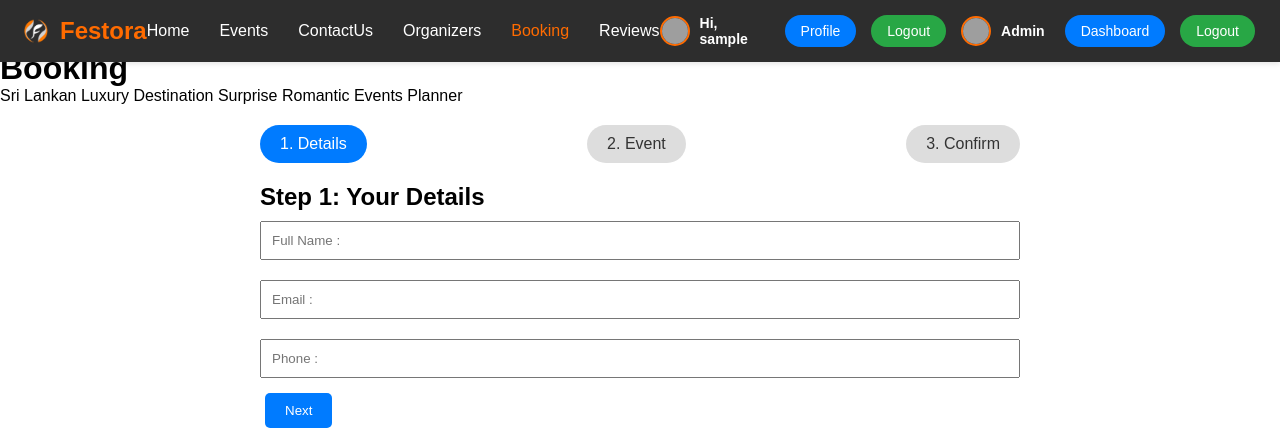
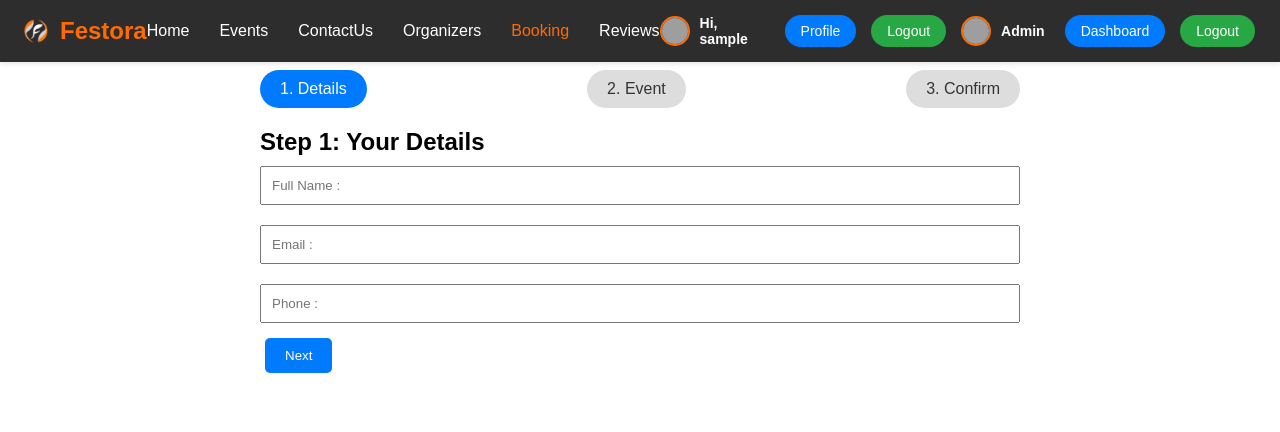
Before and after one commit to shanuka-saranga/Server-Side-Development-Project, a PHP site: page /Booking.php in a window 1280 px wide. Shown: the top 432 px of the page. Run offline with PHP 8.4, Linux system fonts and the light colour scheme; the visitor is signed in with stand-in values (Sample User, id 1); grey boxes are pictures that could not be loaded.

Commit message:
fix error

```diff
--- a/Public/Booking.php
+++ b/Public/Booking.php
@@ -44,12 +44,6 @@ if (isset($_POST['submit'])) {
 </head>
 
 <body>
-    <div class="pageheader">
-        <div class="pageheader-container">
-            <h1 id="headid">Booking</h1>
-            <p>Sri Lankan Luxury Destination Surprise Romantic Events Planner</p>
-        </div>
-    </div>
 
     <section>
         <div class="container">
--- a/admin/dashboard.php
+++ b/admin/dashboard.php
@@ -168,7 +168,7 @@ $view = $_GET['view'] ?? 'dashboard';
                 <a href="User_retrival.php" class="dash-btn btn-users">Manage Users</a>
                 <a href="manage_events.php" class="dash-btn btn-events">Manage Events</a>
                 <a href="manage_organizers.php" class="dash-btn btn-organizers">Manage Organizers</a>
-                <a href="../Public/admin_booking.php" class="dash-btn btn-bookings">View Bookings</a>
+                <a href="booking_retrival.php" class="dash-btn btn-bookings">View Bookings</a>
                 <a href="view_payments.php" class="dash-btn btn-payments">View Payments</a>
                 <a href="review_admin.php" class="dash-btn btn-reviews">View Reviews</a>
                 <a href="appointment-admin.php" class="dash-btn btn-appointments">View Appointments</a>
```
Also changed, not shown: admin/booking_retrival.php (+9 -3 lines), Public/assests/css/Booking.css (line endings or trailing spaces).
